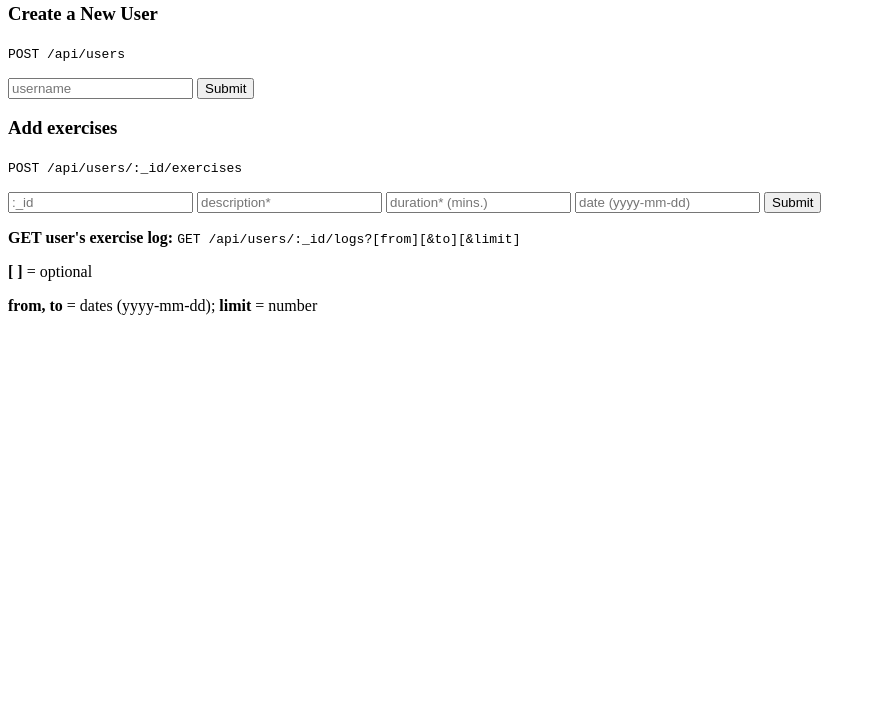
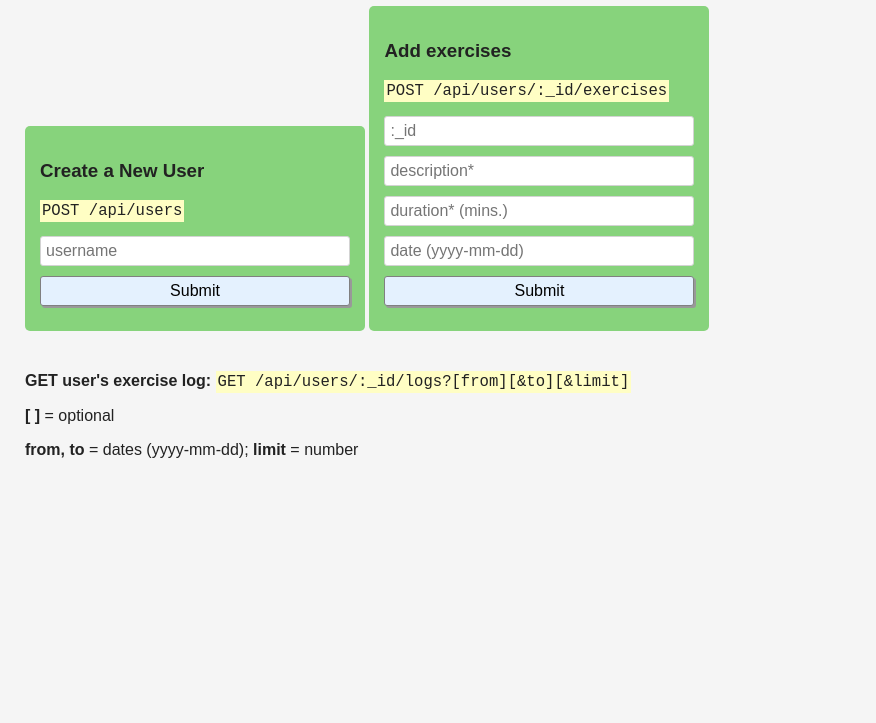
Before and after one commit to uuuriiy/nodeExam, a website: page src/views/index.html in a window 1280 px wide. Shown: the part 77-800 px from the top of the page, without its empty margins (0-876 px from the left). Drawn offline with Linux system fonts and the light colour scheme; files that its build step writes are made by us from their sources.

Commit message:
style fix

```diff
--- a/src/index.js
+++ b/src/index.js
@@ -9,7 +9,7 @@ require('dotenv').config();
 const router = require('./routes');
 
 app.use(cors());
-app.use(express.static(__dirname + 'public'));
+app.use(express.static(__dirname + '/public'));
 app.use(bodyParser.urlencoded({extended: false}));
 // app.use(helmet());
 // app.use(
--- a/src/views/index.html
+++ b/src/views/index.html
@@ -5,7 +5,7 @@
   <title>Exercise Tracker | freeCodeCamp</title>
   <link rel="shortcut icon" href="https://cdn.freecodecamp.org/universal/favicons/favicon.ico" type="image/x-icon" />
   <link href="https://fonts.googleapis.com/css?family=Roboto" rel="stylesheet" type="text/css" />
-  <link href="style.css" type="text/css" />
+  <link href="style.css" rel="stylesheet" type="text/css" />
 </head>
 
 <body>
```
